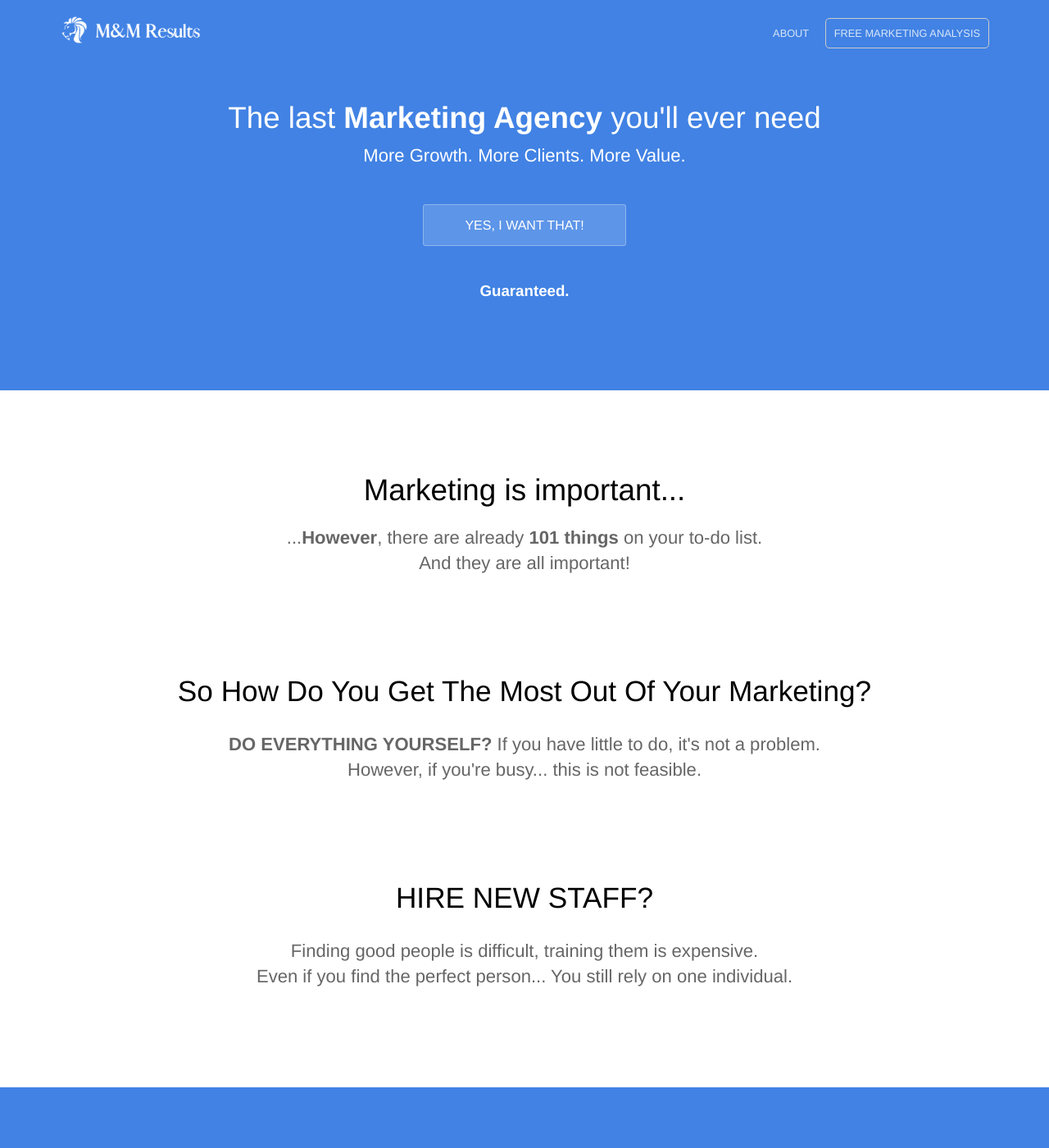
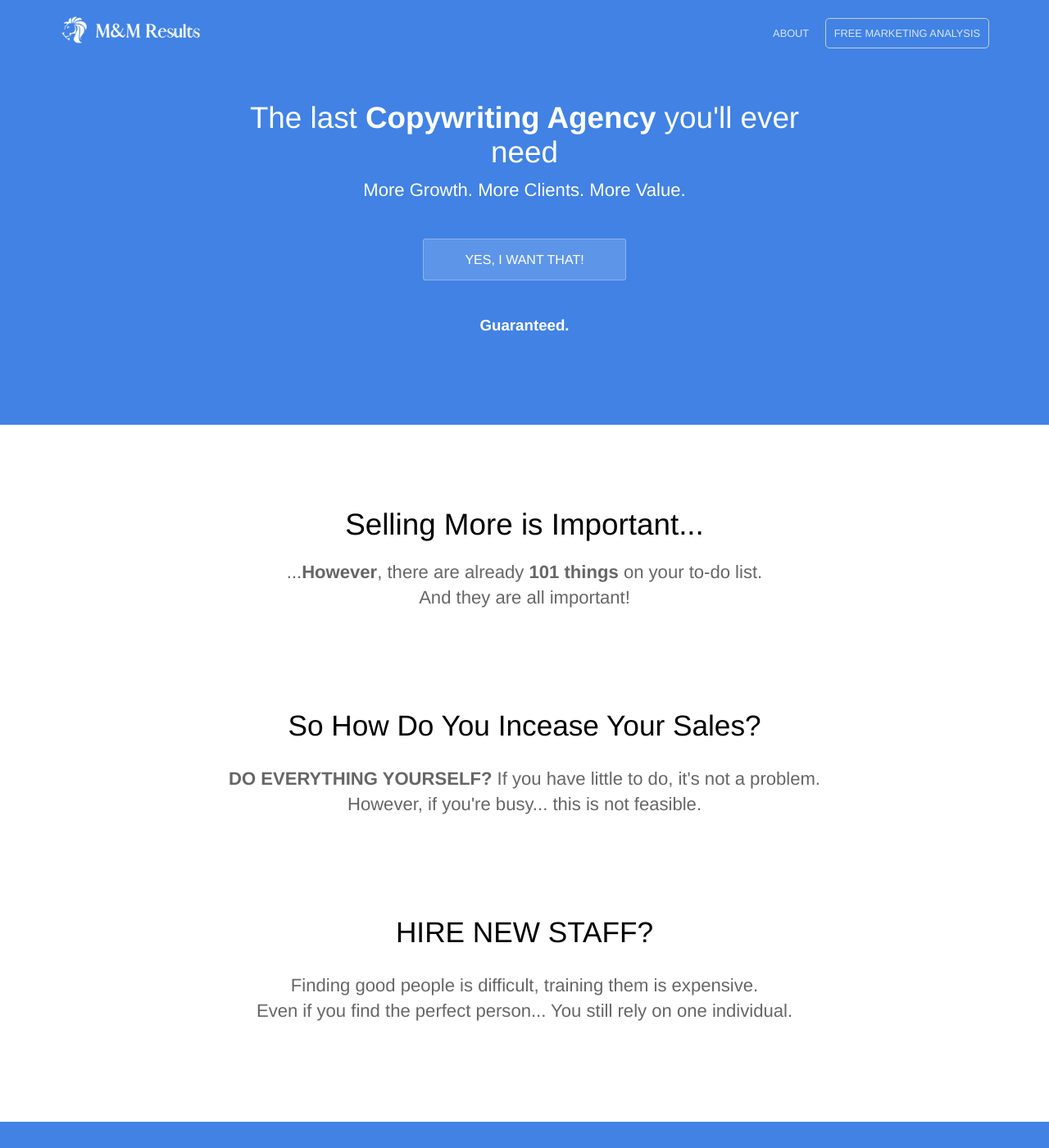
Before and after one commit to Huntinex/MMResults, a Jekyll site: the page built from index.html, in a window 1280 px wide and 1400 px high. Shown: the whole window at 82% size. Built offline with Jekyll 4.4.1, drawn with Linux system fonts in a browser that asks for light colours; some of the changed text lies outside the part shown.

Commit message:
Update index.html

```diff
--- a/index.html
+++ b/index.html
@@ -1,10 +1,10 @@
 ---
-title: The last Marketing Agency you'll ever need
+title: The last Copywriting Agency you'll ever need
 description: More Growth. More Clients.
 ---
 <section class="hero">
 	<div class="text-container">
-		<h1 class="editable">The last <strong>Marketing Agency</strong> you'll ever need</h1>
+		<h1 class="editable">The last <strong>Copywriting Agency</strong> you'll ever need</h1>
 		<small></small>
 		<p class="subtext editable">More Growth. More Clients. More Value.</p>
 		<div class="cta button alt"><a href="https://calendly.com/mmresults/call">YES, I WANT THAT!</a></div>
@@ -16,7 +16,7 @@ description: More Growth. More Clients.
 	<center><section>
 		<div class="container center flex">
 			<div class="text editable">
-				<h1>Marketing is important...</h1>
+				<h1>Selling More is Important...</h1>
 				<p>...<strong>However</strong>, there are already <strong>101 things</strong> on your to-do list.<br>And they are all important!</p>
 			</div>
 		</div>
@@ -24,7 +24,7 @@ description: More Growth. More Clients.
 	<section>
 		<div class="container flex">
 			<div class="text editable">
-				<h2>So How Do You Get The Most Out Of Your Marketing?</h2>
+				<h2>So How Do You Incease Your Sales?</h2>
 				<p><strong>DO EVERYTHING YOURSELF?</strong> If you have little to do, it's not a problem.<br>However, if you're busy... this is not feasible.</p>
 			</div>
 		</div>
@@ -40,7 +40,7 @@ description: More Growth. More Clients.
 	<center class="hero"><br>
 			<h1 style="font-weight: 500;" class="editable">"OK... But What Makes You Different?"</h1>
 			<br><br>
-			<h3>What people <strong style="font-weight: 700;">say about us</strong>!</h3>
+			<h3>What people <strong style="font-weight: 700;">say about us!</strong></h3>
 			<br><small><br></small>
 			<h1 style="font-weight: 900;" class="editable">Take a Look At Our Testimonials:</h1>
 		<br><br><br>
@@ -59,7 +59,7 @@ description: More Growth. More Clients.
 
 	<br><br>
 	<section class="bottom-cta">
-		<h2 class="editable"><strong>Contact Us</strong> For A Free Marketing Consultation:</h2>
+		<h2 class="editable"><strong>Contact Us</strong> For A Free Consultation Call:</h2>
 		<div class="button alt"><a href="https://calendly.com/mmresults/call">YES, I WANT THAT!</a></div>
 	</section>
 </div>
```
